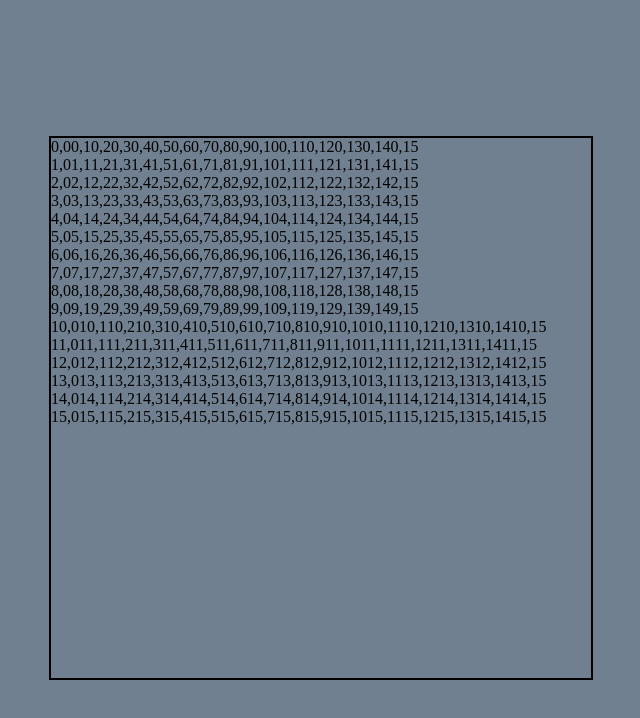
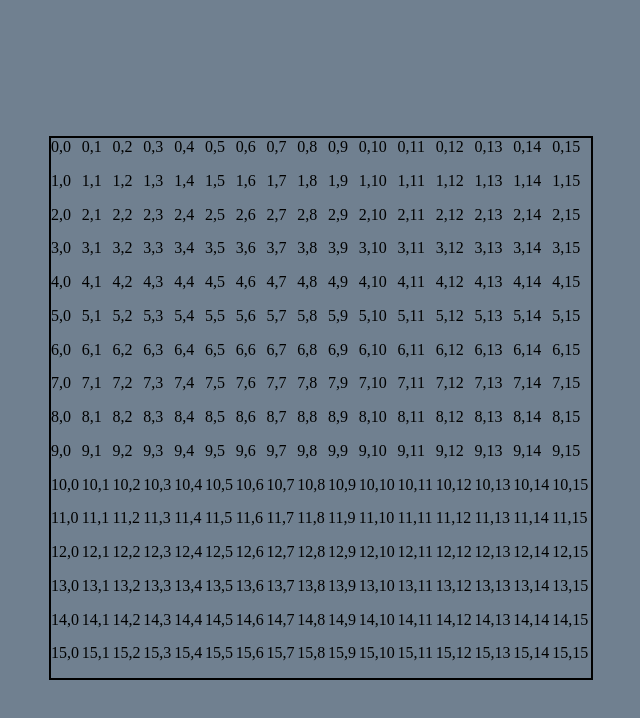
Before and after one commit to weitingyp/odin-etch-a-sketch, a plain HTML site: page index.html in a window 1280 px wide. Shown: the whole page, without its empty margins (327-967 px from the left). Drawn offline with Linux system fonts and the light colour scheme.

Commit message:
feat: standardize grid squares

```diff
--- a/style.css
+++ b/style.css
@@ -21,4 +21,9 @@ body {
 .row{
     display: flex;
     flex-direction: row;
+    flex: auto;
 }
+
+.cell {
+    flex: auto;
+}
```
